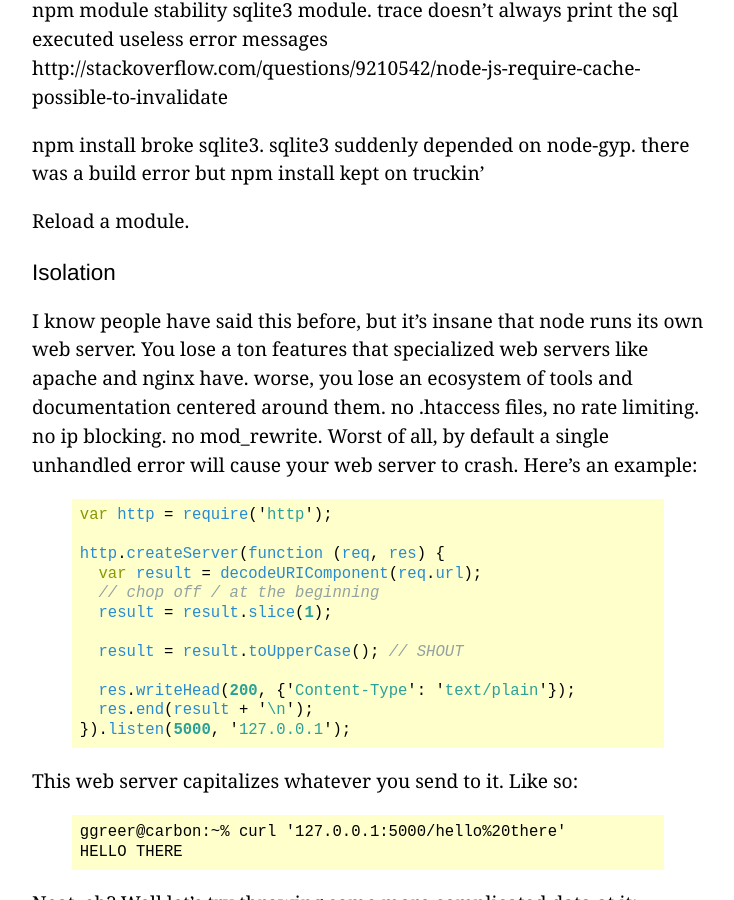
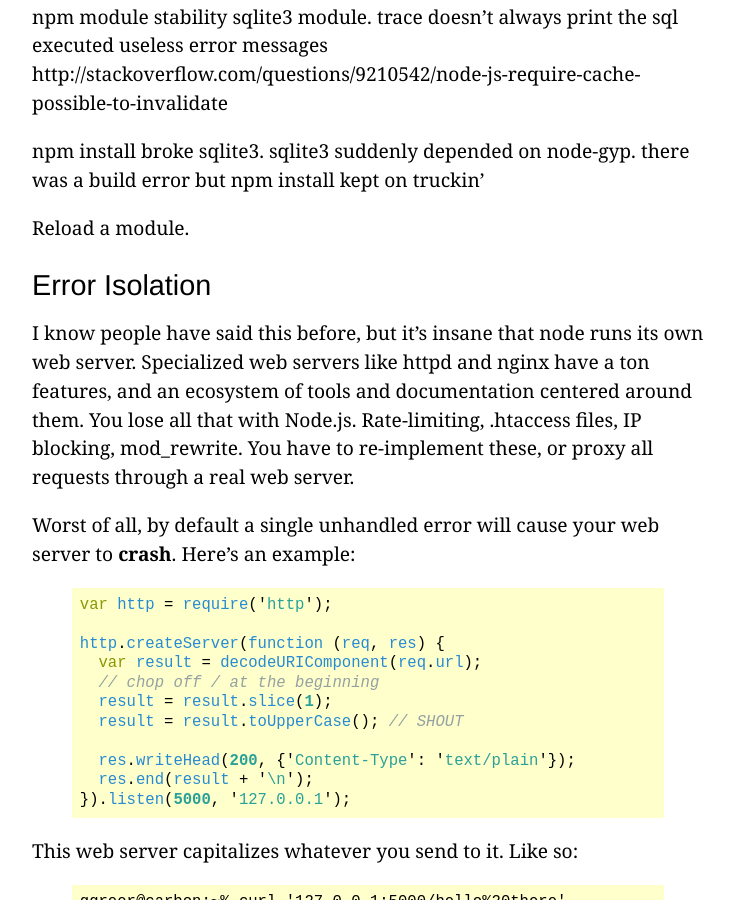
Before and after one commit to ggreer/geoff.greer.fm, a Jekyll site: the page built from _posts/2012-06-09-nodejs-complaints.md, in a window 1280 px wide and 900 px high, scrolled down 719 px. Shown: the whole window, without its empty margins (272-1006 px from the left). Built offline with Jekyll 4.4.1, drawn with Linux system fonts in a browser that asks for light colours; comment, search, counter and statistics services are not loaded; some of the changed text lies outside the part shown.

Commit message:
more progress

```diff
--- a/_posts/2012-06-09-nodejs-problems.md
+++ b/_posts/2012-06-09-nodejs-complaints.md
@@ -24,7 +24,7 @@ Hopefully will be fixed in the future: http://nodejs.org/docs/v0.7.9/api/domain.
 but for now, you're screwed
 
 
-### Node modules
+## Node modules
 
 Node modules are of varying quality. Some are pretty solid. Some aren't. It's not easy to tell which is which until you start using one. Popular modules such as node-sqlite3 have significant issues.
 
@@ -38,9 +38,11 @@ sqlite3 suddenly depended on node-gyp. there was a build error but npm install k
 
 Reload a module.
 
-### Isolation
+## Error Isolation
 
-I know people have said this before, but it's insane that node runs its own web server. You lose a ton features that specialized web servers like apache and nginx have. worse, you lose an ecosystem of tools and documentation centered around them. no .htaccess files, no rate limiting. no ip blocking. no mod_rewrite. Worst of all, by default a single unhandled error will cause your web server to crash. Here's an example:
+I know people have said this before, but it's insane that node runs its own web server. Specialized web servers like httpd and nginx have a ton features, and an ecosystem of tools and documentation centered around them. You lose all that with Node.js. Rate-limiting, .htaccess files, IP blocking, mod_rewrite. You have to re-implement these, or proxy all requests through a real web server.
+
+Worst of all, by default a single unhandled error will cause your web server to **crash**. Here's an example:
 
 {% highlight javascript %}
 var http = require('http');
@@ -49,7 +51,6 @@ http.createServer(function (req, res) {
   var result = decodeURIComponent(req.url);
   // chop off / at the beginning
   result = result.slice(1);
-
   result = result.toUpperCase(); // SHOUT
 
   res.writeHead(200, {'Content-Type': 'text/plain'});
```
Also changed, not shown: other parts of _posts/2012-06-09-nodejs-complaints.md (+2 -2 lines).
